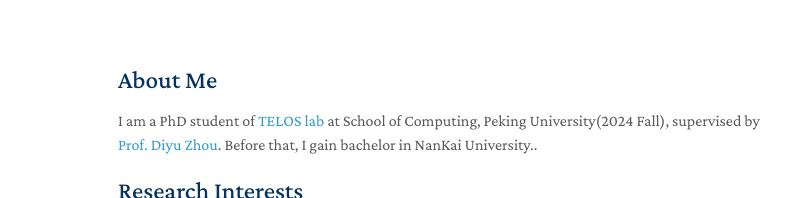
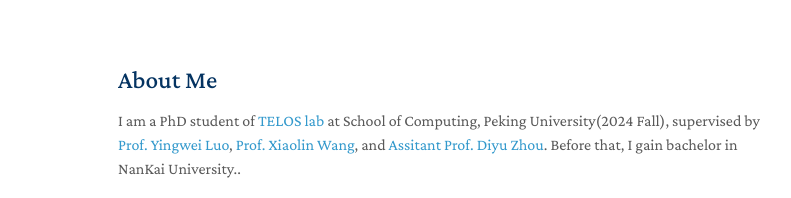
Before and after one commit to JJJXHan/JJJXHan.github.io, a plain HTML site: page index.html in a window 1280 px wide. Shown: the top 198 px of the page, 352-1143 px from the left. Drawn offline with nearby package versions, Linux system fonts and the light colour scheme; some icons are missing.

Commit message:
Update index.html

```diff
--- a/index.html
+++ b/index.html
@@ -91,7 +91,7 @@
 
       <h2 id="about-me">About Me</h2>
 
-      <p>I am a PhD student of <a href="https://telos-syslab.github.io/">TELOS lab</a> at School of Computing, Peking University(2024 Fall), supervised by <a href="https://zhou-diyu.github.io/">Prof. Diyu Zhou</a>. Before that, I gain bachelor in NanKai University.</a>.</p>
+      <p>I am a PhD student of <a href="https://telos-syslab.github.io/">TELOS lab</a> at School of Computing, Peking University(2024 Fall), supervised by <a href="https://cs.pku.edu.cn/info/1092/1797.htm">Prof. Yingwei Luo</a>, <a href="https://cs.pku.edu.cn/info/1083/1703.htm">Prof. Xiaolin Wang</a>, and <a href="https://zhou-diyu.github.io/">Assitant Prof. Diyu Zhou</a>. Before that, I gain bachelor in NanKai University.</a>.</p>
 
       <h2 id="research-interests">Research Interests</h2>
 
```
